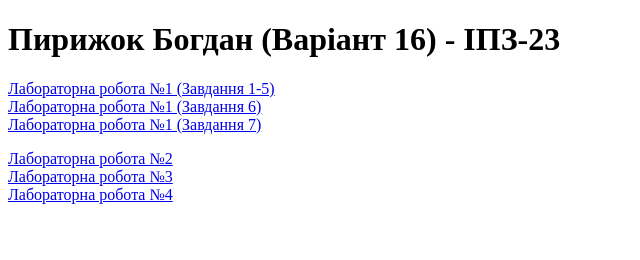
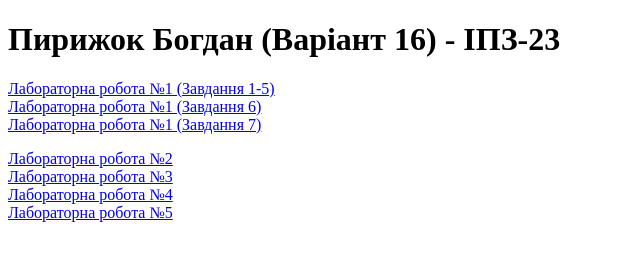
Before and after one commit to bogdankripetok-coder/Internet-Programming, a plain HTML site: page index.html in a window 1280 px wide. Shown: the whole page, without its empty margins (0-640 px from the left). Drawn offline with Linux system fonts and the light colour scheme.

Commit message:
Add link to Laboratory Work №5 in index.html
Added link to Laboratory Work №5.

```diff
--- a/index.html
+++ b/index.html
@@ -13,5 +13,6 @@
     <p><a href="lab2.html" target="_blank" rel="noopener noreferrer">Лабораторна робота №2</a><br>
         <a href="lab3.html" target="_blank" rel="noopener noreferrer">Лабораторна робота №3</a><br>
         <a href ="lab4(task1).html" target="_blank" rel="noopener noreferrer">Лабораторна робота №4</a><br>
+        <a href="lab5.html" target="_blank" rel="noopener noreferrer">Лабораторна робота №5</a><br>
 </body>
 </html>
```
